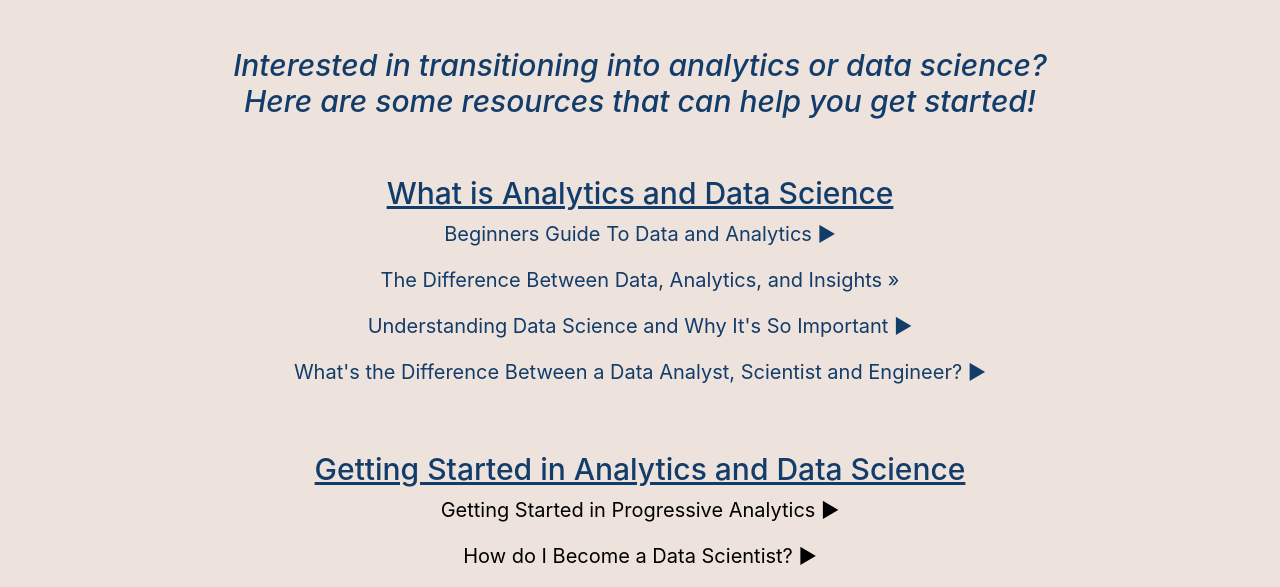
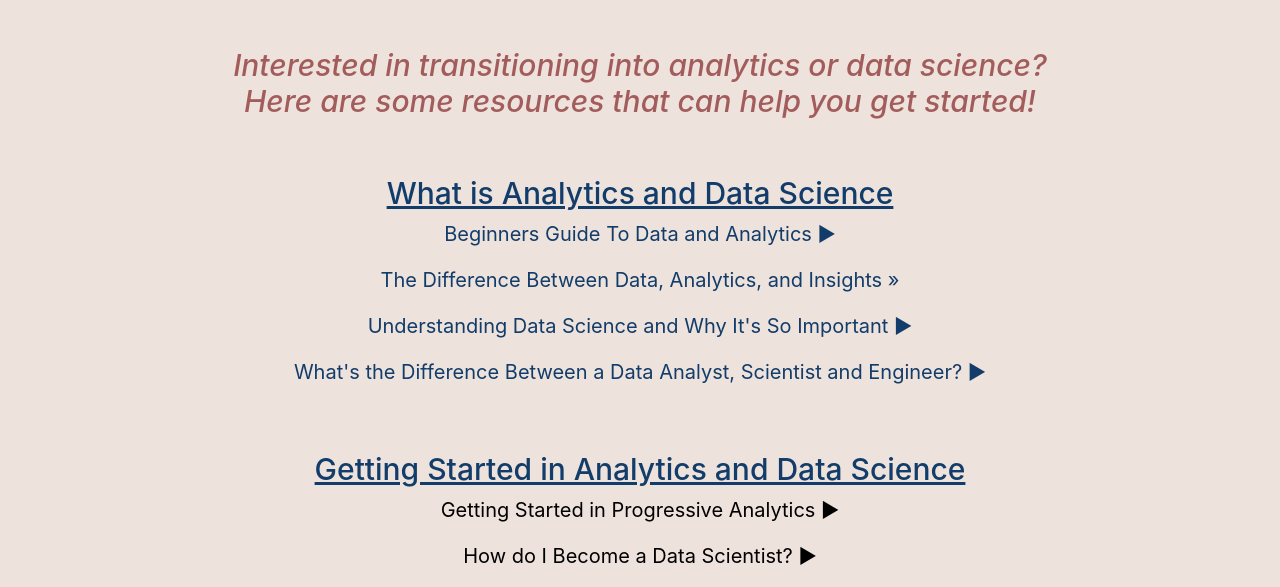
Before and after one commit to MJones36/mjones36.github.io, a plain HTML site: page resources.html in a window 1280 px wide. Shown: the part 187-774 px from the top of the page. Drawn offline with nearby package versions, Linux system fonts and the light colour scheme.

Commit message:
Update resources.css

```diff
--- a/resources.css
+++ b/resources.css
@@ -44,7 +44,7 @@ h2{
 }
 
 .description{
-	color: #123C69;
+	color: #A35C5C;
 	font-size: 30px;
 }
 
```
